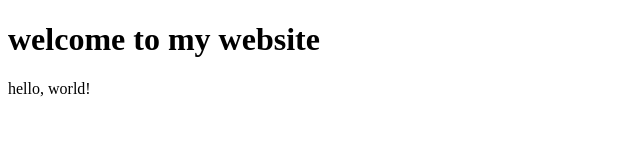
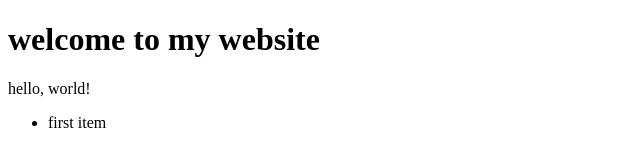
Before and after one commit to khaled-r/html, a plain HTML site: page index.html in a window 1280 px wide. Shown: the full height of the page, 0-640 px from the left. Drawn offline with Linux system fonts and the light colour scheme.

Commit message:
Update index.html

```diff
--- a/index.html
+++ b/index.html
@@ -9,5 +9,7 @@
 <body>
     <h1>welcome to my website</h1>
     hello, world!
-
+    <ul>
+        <li>first item</li>
+    <ul>
 </html>
```
